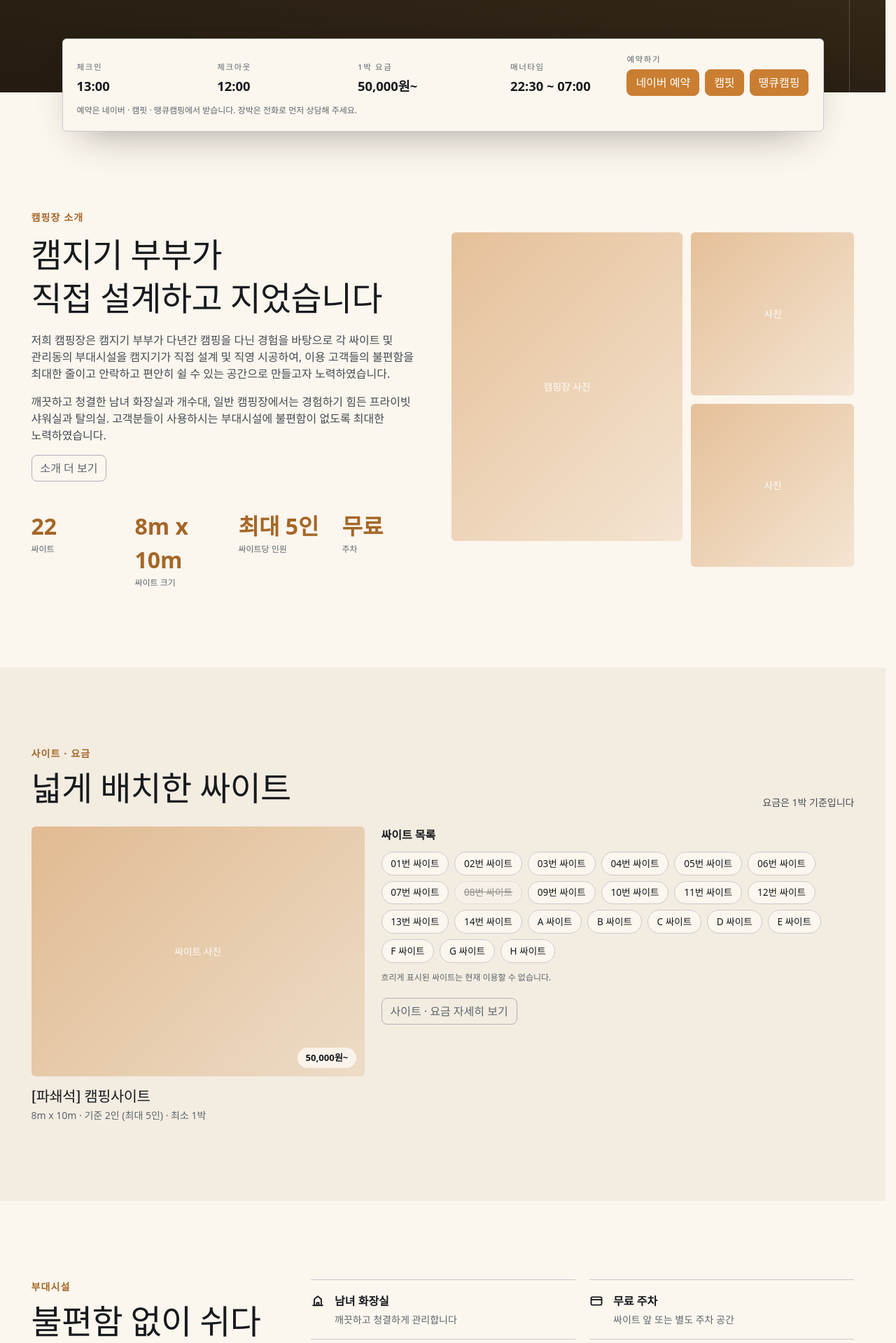
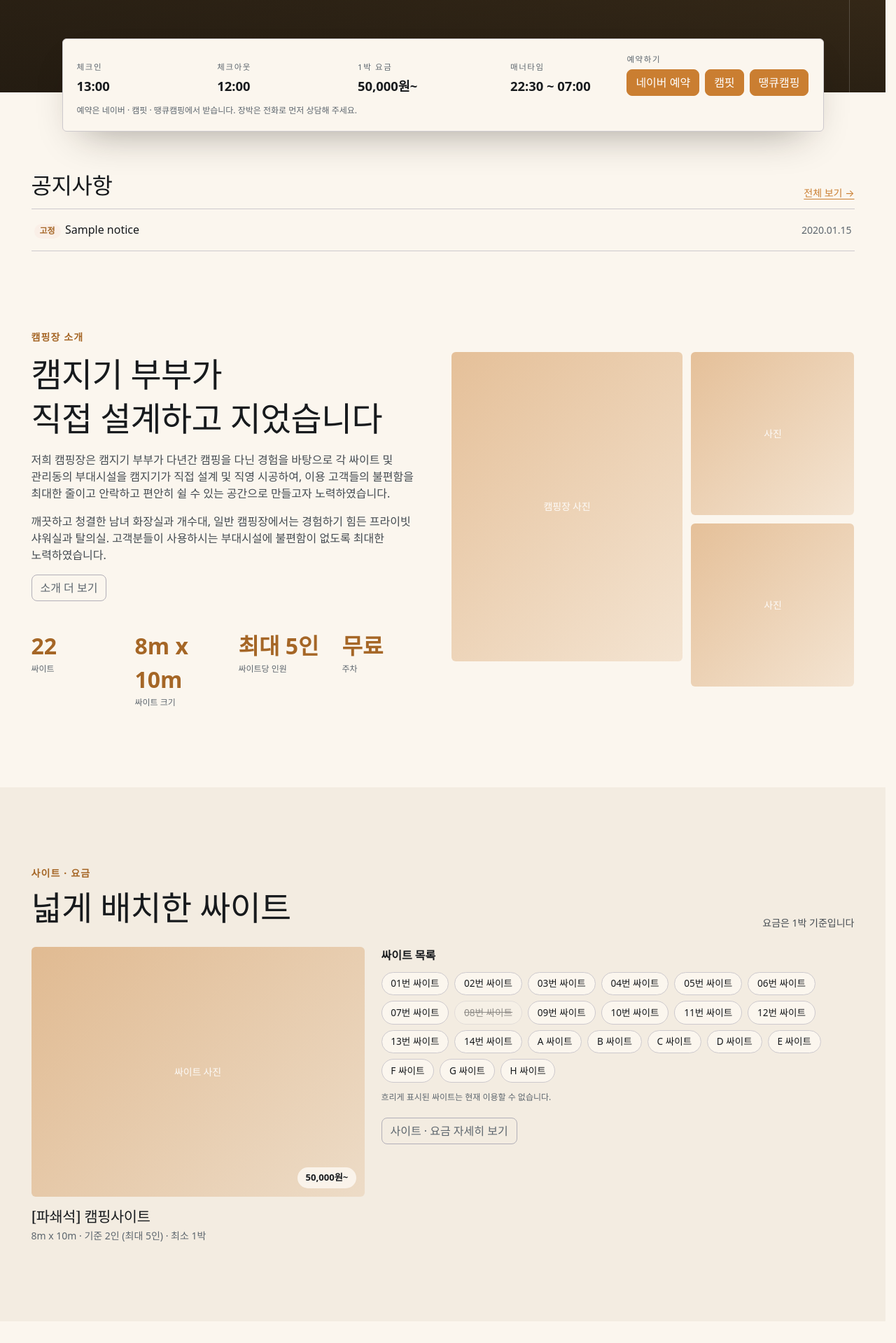
Before and after one commit to bellechanson/england-camping, a Spring Boot app: page / in a window 1280 px wide. Shown: the part 668-2587 px from the top of the page at 70% size. Run offline with Spring Boot 4, Linux system fonts and the light colour scheme; data comes from the database, SQL or seed files in the repository; tables that the repository leaves empty hold one stand-in row (values such as "Sample post"); some of the project's set-up classes (security, data sources, template engines, error pages and the like) are left out, and stand-ins take their place; some libraries are stand-ins or nearby versions.

Commit message:
feat: 손님용 공지사항 화면 + 메인 최근 공지 + 띠 공지 표시
- 공지사항 목록(/notice): 고정 공지 먼저, 페이지 번호
- 공지 상세(/notice/{id}): 줄바꿈 그대로, 이전 글/다음 글
- 메인: 최근 공지 3개 (공지가 없으면 칸 숨김)
- 띠 공지: 관리자가 켜면 모든 손님 페이지 맨 위에 표시

```diff
--- a/src/main/java/com/englandcamping/controller/HomeController.java
+++ b/src/main/java/com/englandcamping/controller/HomeController.java
@@ -8,6 +8,7 @@ import org.springframework.web.bind.annotation.GetMapping;
 
 import com.englandcamping.domain.CampSite;
 import com.englandcamping.domain.SiteType;
+import com.englandcamping.service.NoticeService;
 import com.englandcamping.service.SiteGuideService;
 
 /** 메인 페이지 */
@@ -15,9 +16,11 @@ import com.englandcamping.service.SiteGuideService;
 public class HomeController {
 
 	private final SiteGuideService siteGuideService;
+	private final NoticeService noticeService;
 
-	public HomeController(SiteGuideService siteGuideService) {
+	public HomeController(SiteGuideService siteGuideService, NoticeService noticeService) {
 		this.siteGuideService = siteGuideService;
+		this.noticeService = noticeService;
 	}
 
 	@GetMapping("/")
@@ -31,6 +34,9 @@ public class HomeController {
 		model.addAttribute("sites", sites);
 		model.addAttribute("siteCount", sites.size());
 
+		// 최근 공지 3개 (고정 공지 먼저). 없으면 메인에서 공지 칸을 숨김
+		model.addAttribute("recentNotices", noticeService.findRecent());
+
 		return "index"; // templates/index.html
 	}
 }
--- a/src/main/resources/static/assets/css/england.css
+++ b/src/main/resources/static/assets/css/england.css
@@ -243,3 +243,69 @@ body {
 .login-card {
 	width: min(100%, 24rem);
 }
+
+
+/* ===== 손님 공지사항 ===== */
+.notice-list {
+	list-style: none;
+	margin: 0;
+	padding: 0;
+	border-top: 1px solid var(--bs-border-color);
+}
+
+.notice-item {
+	display: flex;
+	justify-content: space-between;
+	align-items: center;
+	gap: 1rem;
+	padding-block: 1.1rem;
+	padding-inline: 0.25rem;
+	border-bottom: 1px solid var(--bs-border-color);
+	color: inherit;
+	text-decoration: none;
+}
+
+.notice-item:hover .notice-title-text {
+	text-decoration: underline;
+}
+
+.notice-date {
+	flex: none;
+}
+
+/* 공지 본문: 입력한 줄바꿈을 그대로 보여 줌 */
+.notice-content {
+	white-space: pre-line;
+	line-height: 1.8;
+}
+
+/* 메인 최근 공지 칸 (위쪽만 여백, 아래는 바로 소개 섹션) */
+.home-notices {
+	padding-block: 3.5rem 0;
+}
+
+/* ===== 띠 공지 (머리글 맨 위) ===== */
+.site-header:has(.site-banner) {
+	padding-top: 0;
+}
+
+.site-banner {
+	margin-bottom: 1rem;
+	padding-block: 0.55rem;
+	padding-inline: 1rem;
+	background: var(--bs-primary-base);
+	color: #fff;
+	text-align: center;
+	font-size: 0.9rem;
+}
+
+.site-banner a {
+	margin-left: 0.5rem;
+	color: inherit;
+	text-decoration: underline;
+}
+
+/* 띠가 있으면 하위 페이지 제목 띠를 그만큼 아래로 (겹치지 않게) */
+body:has(.site-banner) .sub-head {
+	padding-top: 10rem;
+}
--- a/src/main/resources/templates/fragments/layout.html
+++ b/src/main/resources/templates/fragments/layout.html
@@ -33,6 +33,11 @@
 
 <!-- ===== 2. 머리글 (메뉴) ===== -->
 <header th:fragment="header" class="site-header">
+	<!-- 띠 공지: 관리자가 켜 두면 모든 손님 페이지 맨 위에 보임 -->
+	<div class="site-banner" role="status" th:if="${banner != null}">
+		<span th:text="${banner}">띠 공지 내용</span>
+		<a th:href="@{/notice}">공지 보기</a>
+	</div>
 	<nav class="navbar lg:navbar-expand" aria-label="주 메뉴">
 		<div class="container-fluid px-5 lg:px-6">
 			<a class="wordmark" th:href="@{/}" th:text="${settings['CAMP_NAME']}">잉글랜드 캠핑장</a>
--- a/src/main/resources/templates/index.html
+++ b/src/main/resources/templates/index.html
@@ -78,6 +78,27 @@
 
 	<main id="main">
 
+		<!-- ===== 최근 공지 (공지가 하나도 없으면 칸 자체를 숨김) ===== -->
+		<section class="home-notices" th:if="${!#lists.isEmpty(recentNotices)}">
+			<div class="container">
+				<div class="d-flex flex-wrap justify-content-between align-items-end gap-4 mb-4">
+					<h2 class="section-title fs-2xl mb-0">공지사항</h2>
+					<a class="fs-sm" th:href="@{/notice}">전체 보기 →</a>
+				</div>
+				<ul class="notice-list">
+					<li th:each="n : ${recentNotices}">
+						<a class="notice-item" th:href="@{/notice/{id}(id=${n.id})}">
+							<span class="notice-title">
+								<span class="pin-badge" th:if="${n.pinned}">고정</span><span class="notice-title-text"
+									th:text="${n.title}">제목</span>
+							</span>
+							<span class="notice-date fs-sm fg-3"
+								th:text="${#temporals.format(n.createdAt, 'yyyy.MM.dd')}">2026.11.19</span>
+						</a>
+					</li>
+				</ul>
+			</div>
+		</section>
 		<!-- ===== 3. 소개 (캠지기 이야기) ===== -->
 		<section class="section" id="about">
 			<div class="container">
```
Also changed, not shown: src/main/java/com/englandcamping/controller/GlobalModelAdvice.java (+10 -0 lines), src/main/java/com/englandcamping/controller/NoticeController.java (added, +38 -0 lines), src/main/java/com/englandcamping/repository/NoticeRepository.java (+7 -0 lines), src/main/java/com/englandcamping/service/NoticeService.java (+10 -0 lines), src/main/resources/templates/pages/notice-detail.html (added, +51 -0 lines), src/main/resources/templates/pages/notice-list.html (added, +49 -0 lines).
